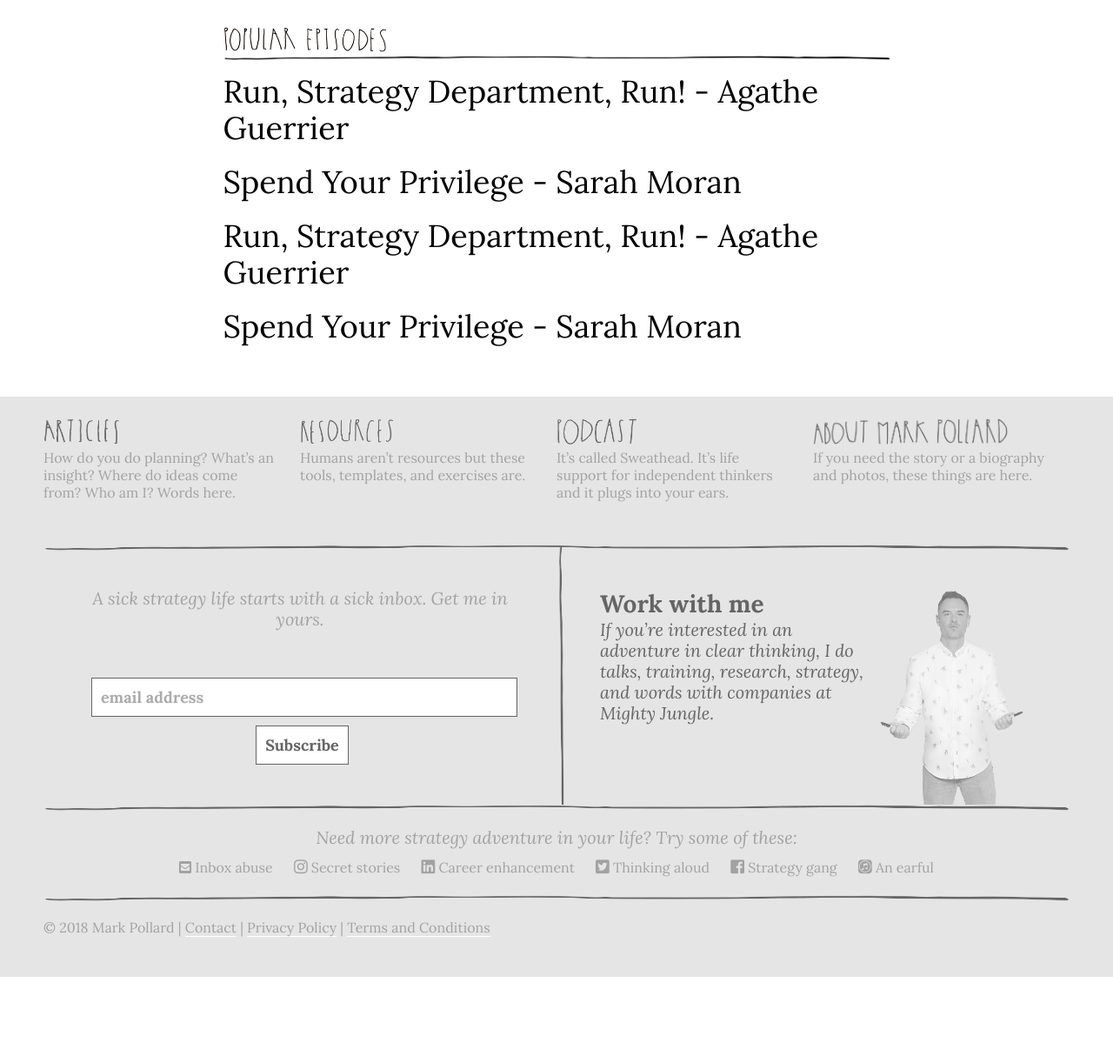
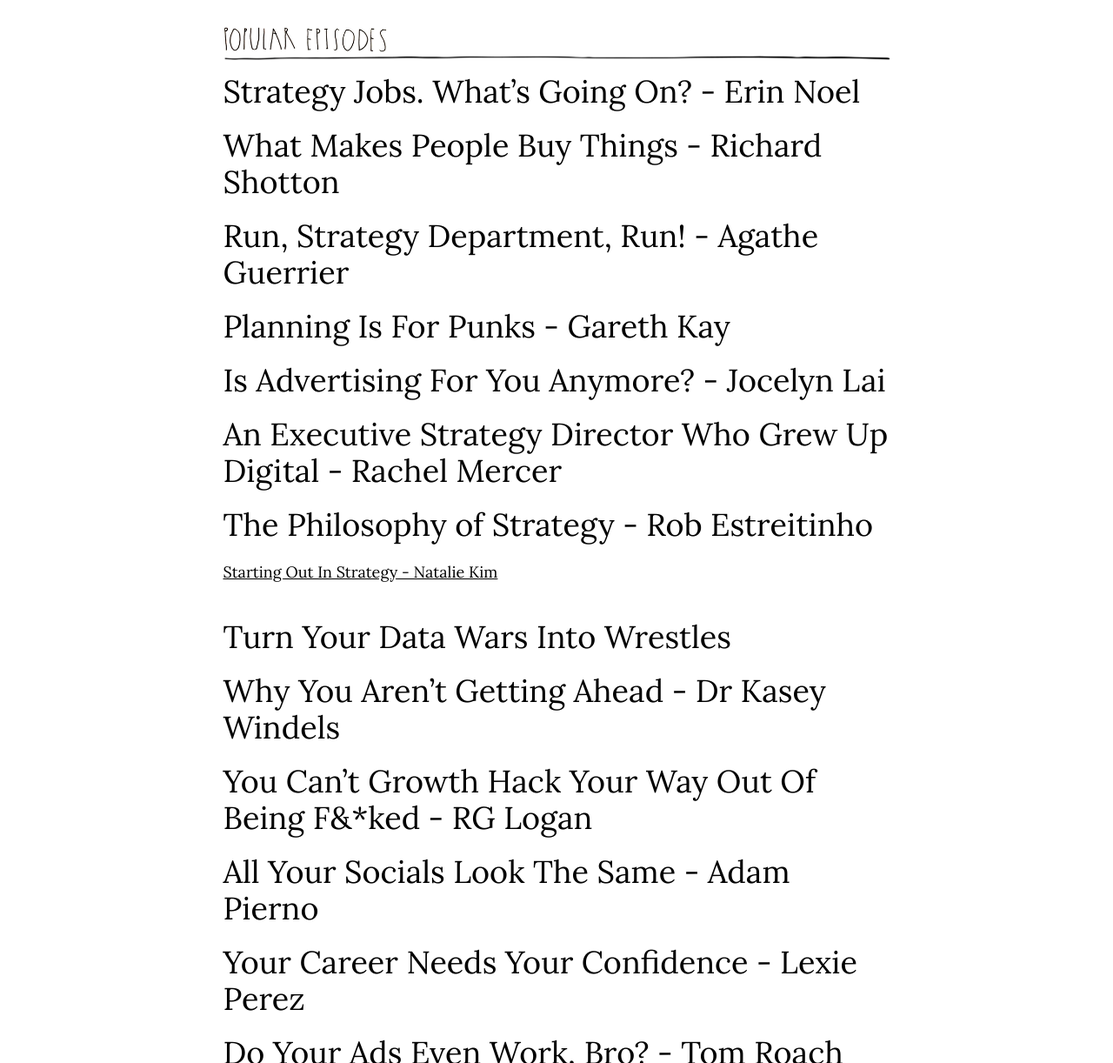
Before and after one commit to markhpollard/markhpollard.github.io, a Jekyll site: the page built from podcast.md, in a window 1280 px wide and 1400 px high, scrolled down 360 px. Shown: the part 178-1400 px from the top of the window at 87% size. Built offline with Jekyll 4.4.1, drawn with Linux system fonts in a browser that asks for light colours; nearby versions of some CDN libraries; before the commit the page ends 1661 px from its top, so only the background shows below that; some of the changed text lies outside the part shown.

Commit message:
Updated Podcast

```diff
--- a/podcast.md
+++ b/podcast.md
@@ -1,15 +1,29 @@
 ---
 title: Sweathead
 permalink: "/sweathead-podcast"
-layout: podcast
 h1: 'Sweathead: You Take Practice'
 description: This is Sweathead with Mark Pollard, a podcast where we discuss strategy
   and ideas - what these things are, how to get good at them, and how to earn money
   from being good at them.
 featured: https://anchor.fm/sweathead-with-mark-pollard/embed/episodes/The-Search-Of-Strategy---Michael-King-e1nral/a-a475ic
+layout: podcast
 ---
 
+* [Strategy Jobs. What's Going On? - Erin Noel](https://anchor.fm/sweathead-with-mark-pollard/episodes/Strategy-Jobs--Whats-Going-On----Erin-Noel-e1dcup)
+* [What Makes People Buy Things - Richard Shotton](https://anchor.fm/sweathead-with-mark-pollard/episodes/What-Makes-People-Buy-Things---Richard-Shotton-e1af1i)
 * [Run, Strategy Department, Run! - Agathe Guerrier](https://anchor.fm/sweathead-with-mark-pollard/episodes/Run--Strategy-Department--Run----Agathe-Guerrier-e1o81s/a-a48720)
-* [Spend Your Privilege - Sarah Moran](https://anchor.fm/sweathead-with-mark-pollard/episodes/Spend-Your-Privilege---Sarah-Moran-e1nea5)
-* [Run, Strategy Department, Run! - Agathe Guerrier](https://anchor.fm/sweathead-with-mark-pollard/episodes/Run--Strategy-Department--Run----Agathe-Guerrier-e1o81s/a-a48720)
-* [Spend Your Privilege - Sarah Moran](https://anchor.fm/sweathead-with-mark-pollard/episodes/Spend-Your-Privilege---Sarah-Moran-e1nea5)
+* [Planning Is For Punks - Gareth Kay](https://anchor.fm/sweathead-with-mark-pollard/episodes/Planning-Is-For-Punks---Gareth-Kay-e1im3e)
+* [Is Advertising For You Anymore? - Jocelyn Lai](https://anchor.fm/sweathead-with-mark-pollard/episodes/Is-Advertising-For-You-Anymore----Jocelyn-Lai-e1h5cs)
+* [An Executive Strategy Director Who Grew Up Digital - Rachel Mercer](https://anchor.fm/sweathead-with-mark-pollard/episodes/An-Executive-Strategy-Director-Who-Grew-Up-Digital---Rachel-Mercer-e1g3qa)
+* [The Philosophy of Strategy - Rob Estreitinho](https://anchor.fm/sweathead-with-mark-pollard/episodes/The-Philosophy-of-Strategy---Rob-Estreitinho-e1b413)
+* [Starting Out In Strategy - Natalie Kim](https://anchor.fm/sweathead-with-mark-pollard/episodes/Starting-Out-In-Strategy---Natalie-Kim-e1af34)
+
+* [Turn Your Data Wars Into Wrestles](https://anchor.fm/sweathead-with-mark-pollard/episodes/Turn-Your-Data-Wars-Into-Wrestles---Tony-Clement-e1juo7)
+* [Why You Aren't Getting Ahead - Dr Kasey Windels](https://anchor.fm/sweathead-with-mark-pollard/episodes/Why-You-Arent-Getting-Ahead---Dr-Kasey-Windels-e1i6km)
+* [You Can't Growth Hack Your Way Out Of Being F&*ked - RG Logan](https://anchor.fm/sweathead-with-mark-pollard/episodes/You-Cant-Growth-Hack-Your-Way-Out-Of-Being-Fked---RG-Logan-e1haos)
+* [All Your Socials Look The Same - Adam Pierno](https://anchor.fm/sweathead-with-mark-pollard/episodes/All-Your-Socials-Look-The-Same---Adam-Pierno-e1g3rs)
+* [Your Career Needs Your Confidence - Lexie Perez](https://anchor.fm/sweathead-with-mark-pollard/episodes/Your-Career-Needs-Your-Confidence---Lexie-Perez-e1e6l6)
+* [Do Your Ads Even Work, Bro? - Tom Roach](https://anchor.fm/sweathead-with-mark-pollard/episodes/Do-Your-Ads-Even-Work--Bro----Tom-Roach-e1dua2)
+* [Data And The Right Side Of Creepy - Mark Cripps](https://anchor.fm/sweathead-with-mark-pollard/episodes/Data-And-The-Right-Side-Of-Creepy---Mark-Cripps-e1c9uc)
+* [What You Learn When You Learn Advertising - Prof D. Morrison](https://anchor.fm/sweathead-with-mark-pollard/episodes/What-You-Learn-When-You-Learn-Advertising---Prof-D--Morrison-e1br44)
+* [Where Did The Advertising Industry Go Wrong? - Eaon Pritchard](https://anchor.fm/sweathead-with-mark-pollard/episodes/Where-Did-The-Advertising-Industry-Go-Wrong----Eaon-Pritchard-e1af27)
```
